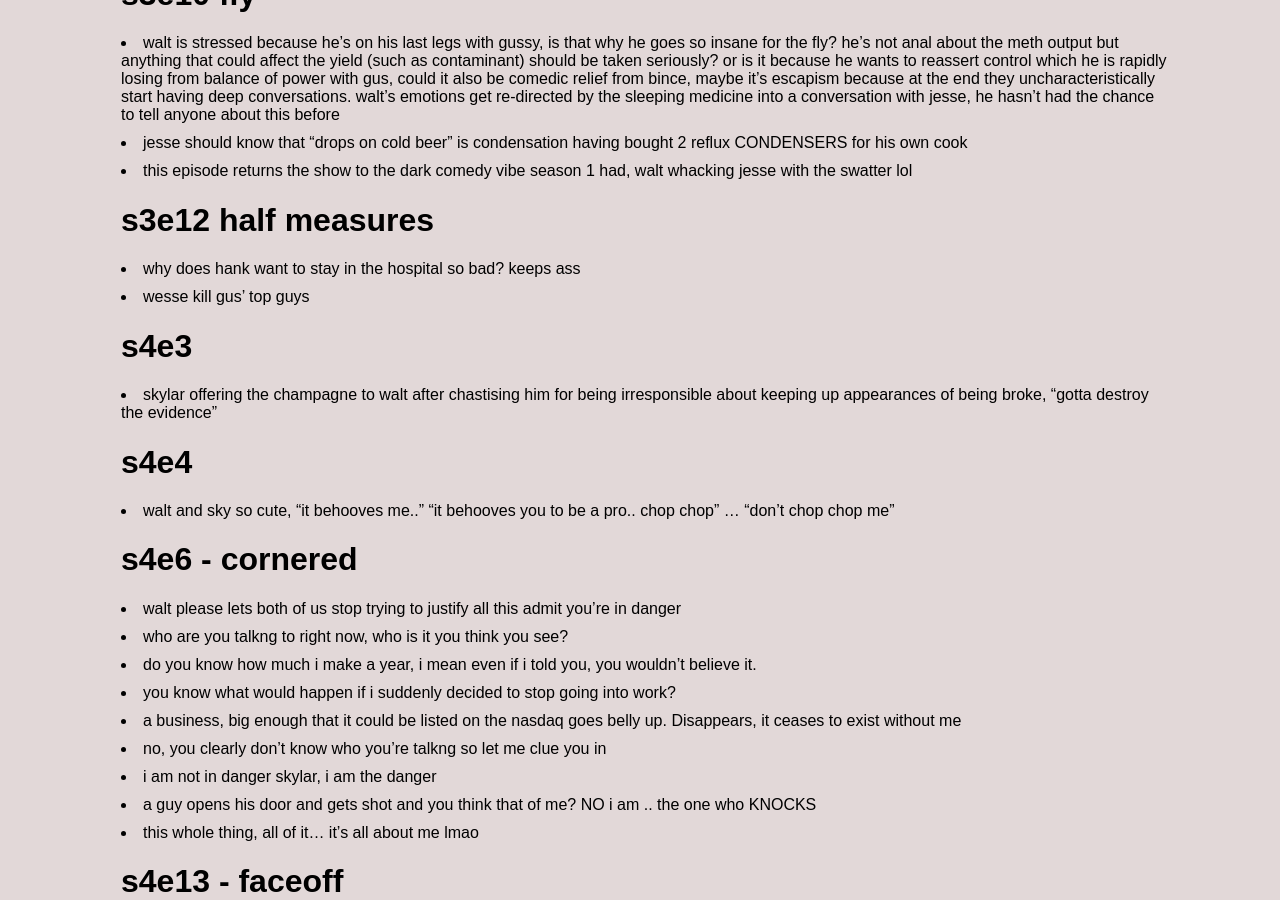
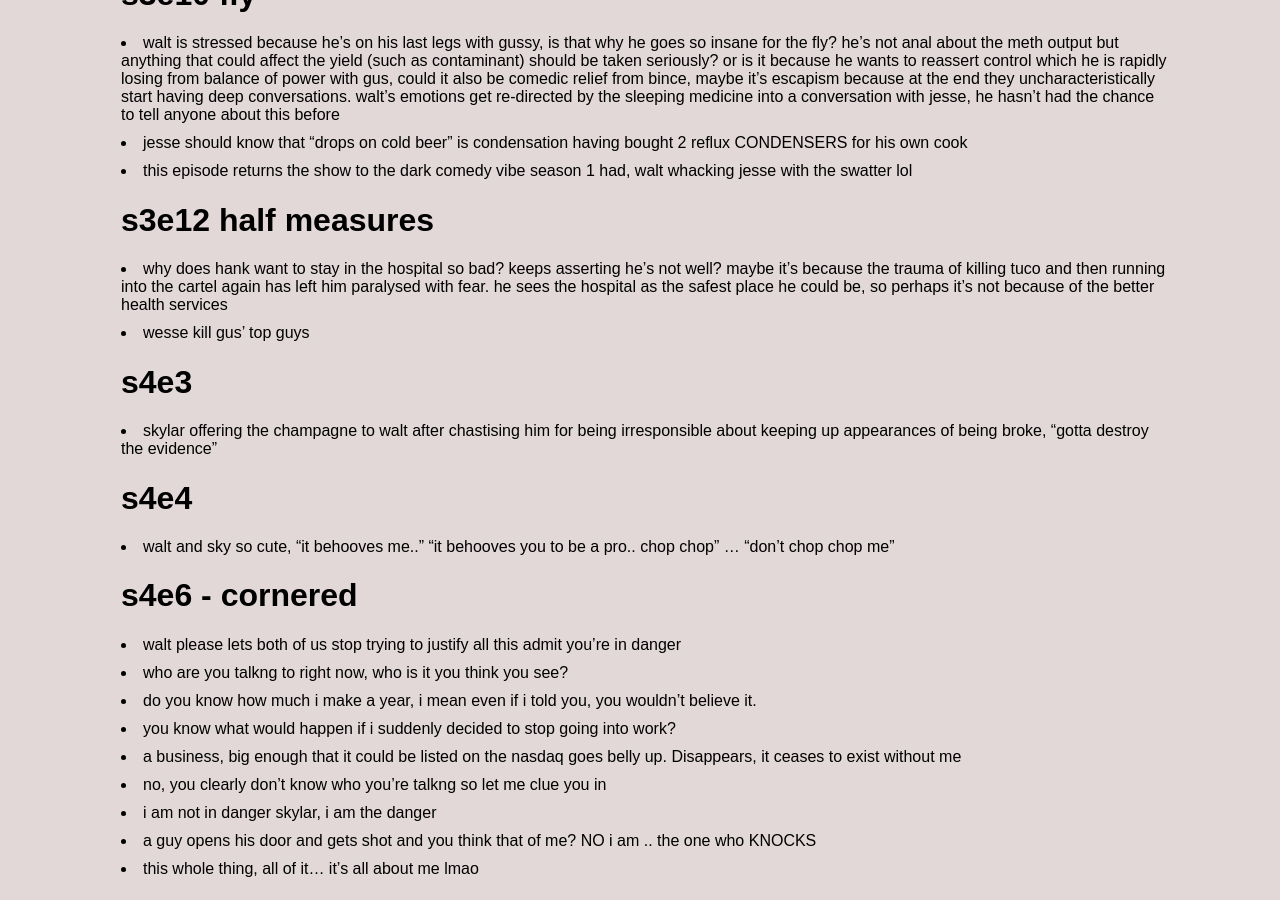
Before and after one commit to jsbaasi/jsbaasi.github.io, a Jekyll site: the page built from _posts/2026-06-08-breaking-bad-episodes.md, in a window 1280 px wide and 900 px high, scrolled down 2785 px. Built offline with Jekyll 4.4.1, drawn with Linux system fonts in a browser that asks for light colours.

Commit message:
vault backup: 2026-06-17 23:00:01

```diff
--- a/_posts/2026-06-08-breaking-bad-episodes.md
+++ b/_posts/2026-06-08-breaking-bad-episodes.md
@@ -60,7 +60,7 @@
 - jesse should know that "drops on cold beer" is condensation having bought 2 reflux CONDENSERS for his own cook
 - this episode returns the show to the dark comedy vibe season 1 had, walt whacking jesse with the swatter lol
 # s3e12 half measures
-- why does hank want to stay in the hospital so bad? keeps ass
+- why does hank want to stay in the hospital so bad? keeps asserting he's not well? maybe it's because the trauma of killing tuco and then running into the cartel again has left him paralysed with fear. he sees the hospital as the safest place he could be, so perhaps it's not because of the better health services
 - wesse kill gus' top guys
 # s4e3
 - skylar offering the champagne to walt after chastising him for being irresponsible about keeping up appearances of being broke, "gotta destroy the evidence"
```
